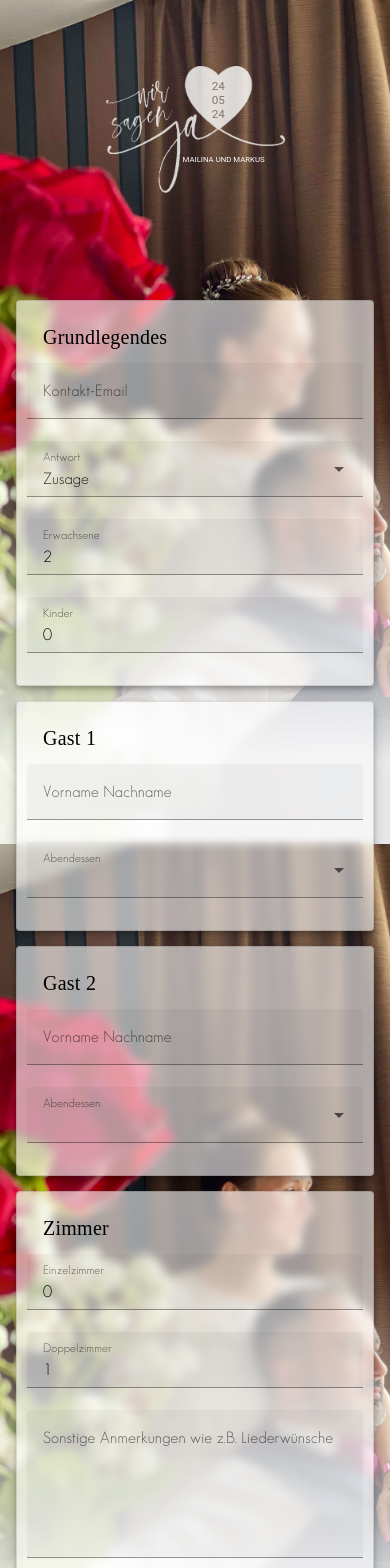
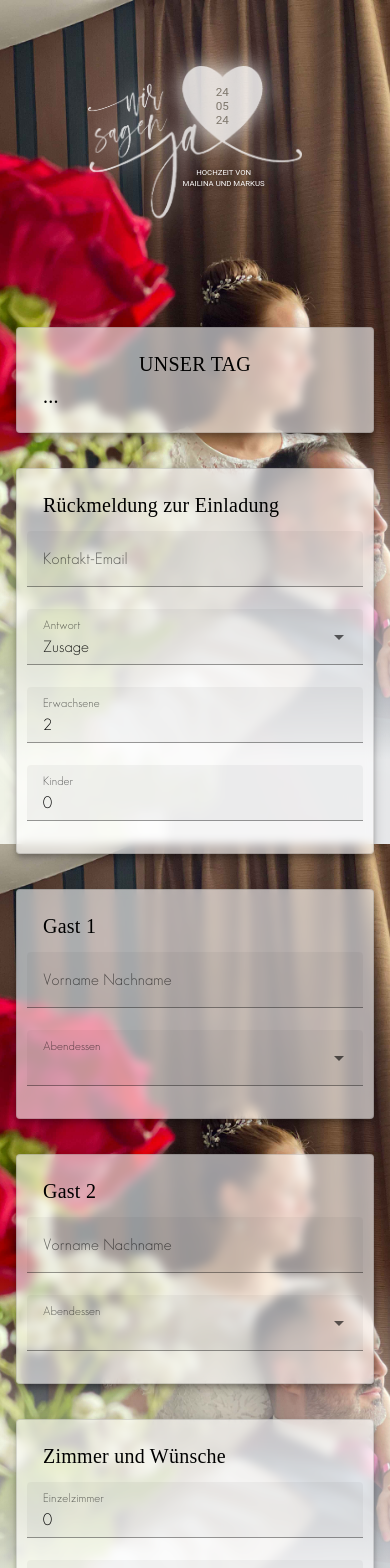
Before and after one commit to markus-barta/wedding24, a Vue app: page / in a window 390 px wide. Shown: the top 1568 px of the page. Built offline with nearby package versions, Linux system fonts and the light colour scheme; a web font is replaced by a local one.

Commit message:
style dropdowns, more gap between cards. minor wording changes

```diff
--- a/src/components/Main.vue
+++ b/src/components/Main.vue
@@ -1,19 +1,31 @@
 <template>
   <v-container class="container-background" fluid>
-    <!--
-    <h1 class="centerHeader">
-      <span class="line">Hochzeit von</span>
-      <span class="line">Mailina und Markus</span>
-    </h1>
-    -->
     <div class="image-yes-container">
       <img src="../assets/wir-sagen-ja.png" alt="Wir sagen ja">
-      <div class="mm-overlay">MAILINA UND MARKUS</div>
+      <div class="mm-overlay">HOCHZEIT VON<br>MAILINA UND MARKUS</div>
       <div class="date-overlay">24<br>05<br>24</div>
     </div>
+
+
+    <!-- FORM -->
     <v-form ref="formModel" @submit.prevent="handleSubmit">
+      <div class="form">
 
-      <div class="form">
+        <v-card class="sheet"
+          :elevation="5"
+          border
+          rounded
+        >
+        <!-- Basics -->
+          <template v-slot:title>
+            <div style="text-align: center">UNSER TAG</div>
+
+              ...
+
+          </template>
+        </v-card>
+
+
         <v-card class="sheet"
           :elevation="5"
           border
@@ -21,7 +33,7 @@
         >
         <!-- Basics -->
         <template v-slot:title>
-          Grundlegendes
+          Rückmeldung zur Einladung
         </template>
         <!-- an welche Adresse dürfen wir weitere Information, Fotos, etc. senden</v-expansion-panel-text -->
 
@@ -32,7 +44,7 @@
             :rules="[v => !!v || 'Bitte gib eine E-Mailadresse an!']"
           ></v-text-field>
 
-          <v-select
+          <v-select class="styledselect"
             v-model="form.rsvp"
             label="Antwort"
             auto-select-first
@@ -59,7 +71,7 @@
 
           <v-textarea
             v-model="form.kidsSpecialInfo"
-            label="Anmerkungen zu den Kindern (Allergien, Wünsche, etc.)"
+            label="Anmerkung"
             persistent-hint
             auto-grow
             v-if="form.kidsCount > 0"
@@ -144,7 +156,7 @@
         >
           <!-- Basics -->
           <template v-slot:title>
-            Zimmer
+            Zimmer und Wünsche
           </template>
 
           <v-text-field
@@ -167,7 +179,7 @@
 
           <v-textarea
             v-model="form.additionalInfos"
-            label="Sonstige Anmerkungen wie z.B. Liederwünsche"
+            label="Weitere Anmerkungen, Liederwünsche, etc."
             persistent-hint
             auto-grow
           ></v-textarea>
@@ -390,7 +402,7 @@ watch(form, async () => {
 .alert-message {margin: 40px 0;}
 .form {
   display: flex;
-  gap: 15px;
+  gap: 35px;
   flex-direction: column;
 }
 
@@ -429,6 +441,9 @@ watch(form, async () => {
     .button-container {
       width: 60%;
     }
+    .image-yes-container img {
+      max-width: 70%;
+    }
   }
 
   /* Media query for mobile devices */
@@ -440,6 +455,9 @@ watch(form, async () => {
     }
     .button-container {
       width: 100%;
+    }
+    .image-yes-container img {
+      max-width: 80%;
     }
   }
 
@@ -478,7 +496,6 @@ watch(form, async () => {
     min-height: 100vh;
   }
 }
-
 
 @media only screen
   and (orientation: portrait)
@@ -524,12 +541,13 @@ watch(form, async () => {
  }
 
 .image-yes-container img {
-    max-width: 50%; /* Maximum width of the image is 50% of its container */
+    max-width: 60%; /* Maximum width of the image is 50% of its container */
     height: auto; /* Maintain the aspect ratio */
     display: block; /* Treat the image as a block-level element */
     margin-left: auto; /* These two margin properties will center the image */
     margin-right: auto;
     opacity: 0.8;
+    filter: blur(0.4px) drop-shadow(0 0 12px rgba(255, 255, 255, 1));
 }
 
 .mm-overlay {
@@ -539,19 +557,18 @@ watch(form, async () => {
   transform: translate(-50%, -50%);
   color: #fff;
   font-size: 2vw;
+  text-shadow: 0 0 5px rgba(25, 5, 0, 0.6); /* Correct property for text shadow */
 }
 
 .date-overlay {
   position: absolute;
   top: 25%;
-  left: 56.5%;
+  left: 57.6%;
   transform: translate(-50%, -50%);
   color: rgba(30, 20, 0, 0.5);
   font-size: 3vw;
   line-height: 1.2;
 }
-
-
 
 .form .sheet
 {
@@ -567,5 +584,15 @@ watch(form, async () => {
   font-weight:bolder;
 }
 
+.v-list-item-title { /* Dropdown item font*/
+  font-family: 'Geo';
+}
+
+
+.v-list /* Dropdown bg*/
+{
+  background-color: transparent !important;
+  backdrop-filter: blur(5px);
+}
 
 </style>
```
